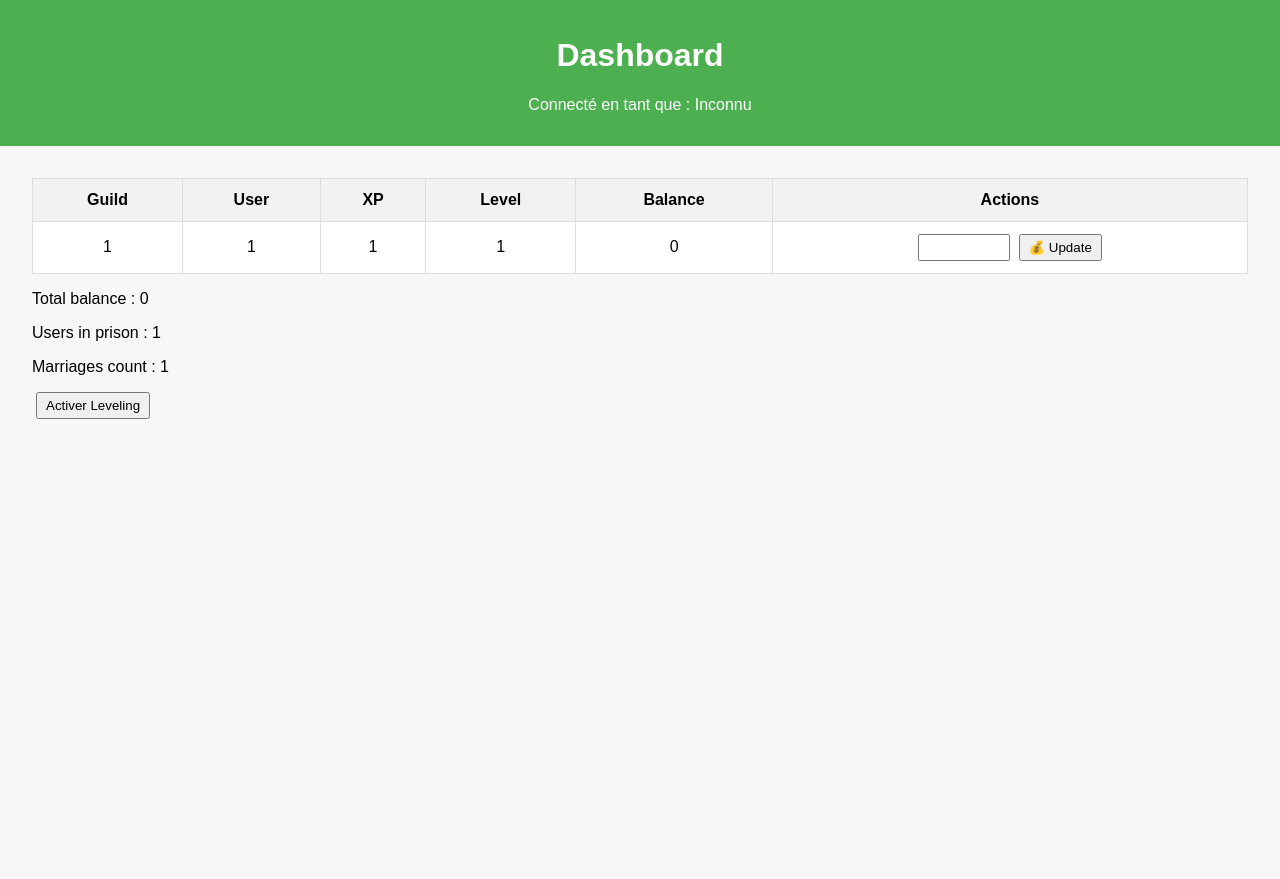
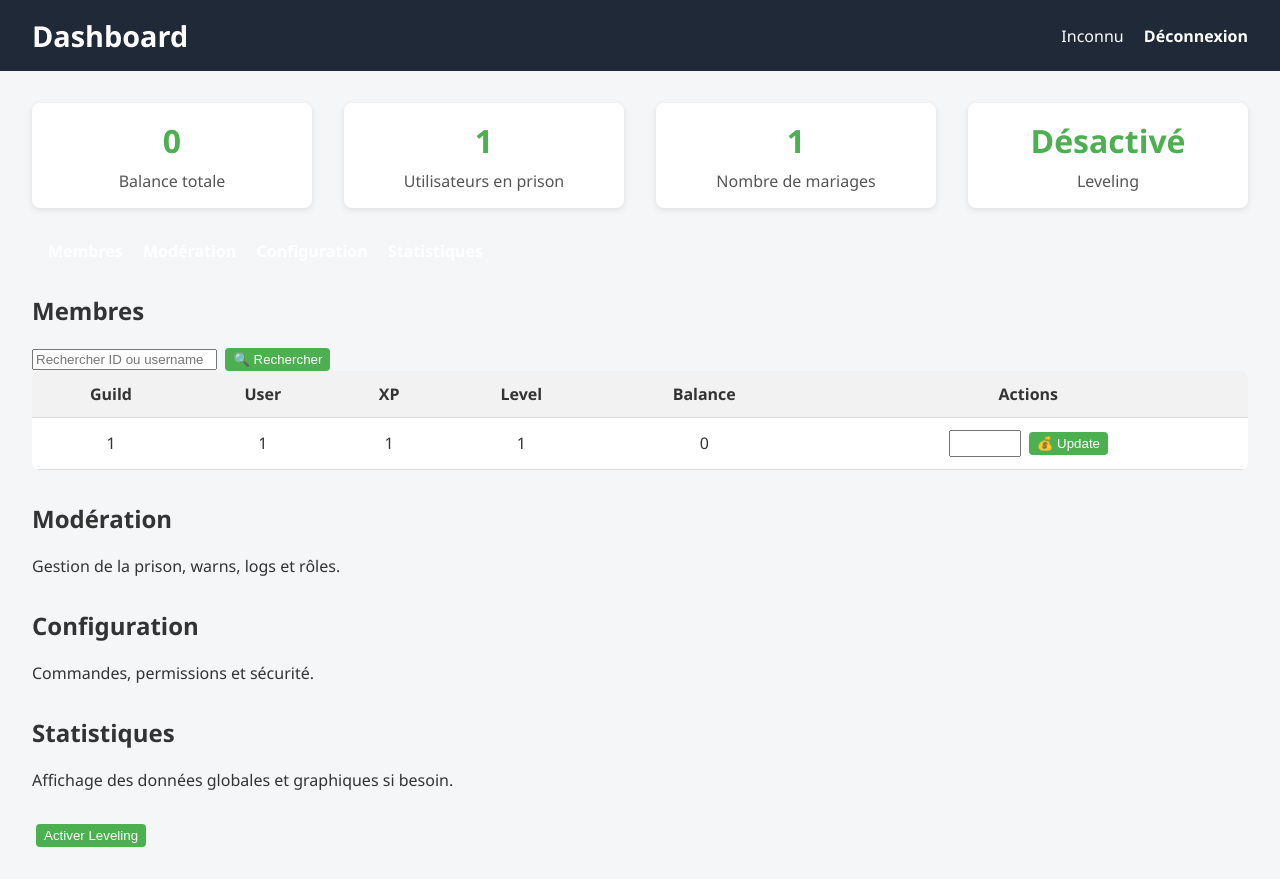
Before and after one commit to Avost-off/lounge-senpai-2, a Flask app: page / in a window 1280 px wide. Before the commit the page ends 419 px from the top, so only its background shows below. Run offline with Flask 3, Linux system fonts and the light colour scheme; a user stored in the database is signed in; tables that the repository leaves empty hold one stand-in row (values such as "Sample post"); data that the repository does not hold is empty; parts of the project's set-up code (start-up, migrations or seed data) failed here and were passed over.

Commit message:
Update dashboard.html

```diff
--- a/templates/dashboard.html
+++ b/templates/dashboard.html
@@ -5,32 +5,78 @@
 <title>Dashboard</title>
 <style>
     body {
-            font-family: Arial, sans-serif;
-            background-color: #f7f7f7;
+        font-family: "Segoe UI", Tahoma, Geneva, Verdana, sans-serif;
         margin: 0;
-            padding: 0;
+        background-color: #f4f6f8;
+        color: #333;
     }
 
     header {
-            background-color: #4CAF50;
+        background-color: #1f2937;
         color: white;
-            padding: 1rem;
-            text-align: center;
+        padding: 1rem 2rem;
+        display: flex;
+        justify-content: space-between;
+        align-items: center;
+    }
+
+    header h1 {
+        margin: 0;
+        font-size: 1.8rem;
+    }
+
+    nav a {
+        color: white;
+        margin-left: 1rem;
+        text-decoration: none;
+        font-weight: bold;
+    }
+
+    nav a:hover {
+        text-decoration: underline;
     }
 
     main {
         padding: 2rem;
     }
 
+    .stats {
+        display: flex;
+        gap: 2rem;
+        margin-bottom: 2rem;
+    }
+
+    .stat-card {
+        background-color: white;
+        padding: 1rem 2rem;
+        border-radius: 8px;
+        box-shadow: 0 2px 6px rgba(0,0,0,0.1);
+        flex: 1;
+        text-align: center;
+    }
+
+    .stat-card h2 {
+        margin: 0;
+        font-size: 2rem;
+        color: #4CAF50;
+    }
+
+    .stat-card p {
+        margin: 0.5rem 0 0 0;
+        color: #555;
+    }
+
     table {
         width: 100%;
         border-collapse: collapse;
         background-color: white;
+        border-radius: 8px;
+        overflow: hidden;
     }
 
     th, td {
         padding: 0.75rem;
-            border: 1px solid #ddd;
+        border-bottom: 1px solid #ddd;
         text-align: center;
     }
 
@@ -47,23 +93,78 @@
         margin: 0;
     }
 
-        input[type="text"], input[type="number"] {
+    input[type="number"] {
         padding: 0.25rem;
-            width: 80px;
+        width: 60px;
     }
 
     button {
         padding: 0.25rem 0.5rem;
         margin-left: 0.25rem;
+        border: none;
+        border-radius: 4px;
+        background-color: #4CAF50;
+        color: white;
+        cursor: pointer;
     }
+
+    button:hover {
+        background-color: #45a049;
+    }
+
+    .toggle-button {
+        margin-top: 1rem;
+    }
+
 </style>
 </head>
 <body>
+
 <header>
     <h1>Dashboard</h1>
-        <p>Connecté en tant que : {{ user.username if user.username else "Inconnu" }}</p>
+    <nav>
+        <span>{{ user.username if user.username else "Inconnu" }}</span>
+        <a href="{{ url_for('logout') }}">Déconnexion</a>
+    </nav>
 </header>
+
 <main>
+
+    <!-- Stats rapides -->
+    <div class="stats">
+        <div class="stat-card">
+            <h2>{{ total_balance }}</h2>
+            <p>Balance totale</p>
+        </div>
+        <div class="stat-card">
+            <h2>{{ prison_count }}</h2>
+            <p>Utilisateurs en prison</p>
+        </div>
+        <div class="stat-card">
+            <h2>{{ marriages_count }}</h2>
+            <p>Nombre de mariages</p>
+        </div>
+        <div class="stat-card">
+            <h2>{{ 'Activé' if leveling.enabled else 'Désactivé' }}</h2>
+            <p>Leveling</p>
+        </div>
+    </div>
+
+    <!-- Onglets du dashboard -->
+    <nav style="margin-bottom: 2rem;">
+        <a href="#membres">Membres</a>
+        <a href="#moderation">Modération</a>
+        <a href="#configuration">Configuration</a>
+        <a href="#statistiques">Statistiques</a>
+    </nav>
+
+    <!-- Section Membres -->
+    <section id="membres">
+        <h2>Membres</h2>
+        <form method="GET" action="{{ url_for('dashboard') }}">
+            <input type="text" name="search" placeholder="Rechercher ID ou username">
+            <button type="submit">🔍 Rechercher</button>
+        </form>
         <table>
             <thead>
                 <tr>
@@ -94,16 +195,35 @@
                 {% endfor %}
             </tbody>
         </table>
+    </section>
 
-        <p>Total balance : {{ total_balance }}</p>
-        <p>Users in prison : {{ prison_count }}</p>
-        <p>Marriages count : {{ marriages_count }}</p>
+    <!-- Section Modération -->
+    <section id="moderation" style="margin-top:2rem;">
+        <h2>Modération</h2>
+        <p>Gestion de la prison, warns, logs et rôles.</p>
+        <!-- Tu peux ajouter ici les tableaux ou boutons pour chaque action -->
+    </section>
 
-        <form action="{{ url_for('toggle_leveling') }}" method="POST">
+    <!-- Section Configuration -->
+    <section id="configuration" style="margin-top:2rem;">
+        <h2>Configuration</h2>
+        <p>Commandes, permissions et sécurité.</p>
+        <!-- Ajouter les formulaires ou boutons selon tes besoins -->
+    </section>
+
+    <!-- Section Statistiques -->
+    <section id="statistiques" style="margin-top:2rem;">
+        <h2>Statistiques</h2>
+        <p>Affichage des données globales et graphiques si besoin.</p>
+    </section>
+
+    <!-- Toggle leveling -->
+    <form class="toggle-button" action="{{ url_for('toggle_leveling') }}" method="POST">
         <button type="submit">
             {% if leveling.enabled %} Désactiver Leveling {% else %} Activer Leveling {% endif %}
         </button>
     </form>
+
 </main>
 </body>
 </html>
```
Lines whose indentation alone changed are shown as unchanged.
